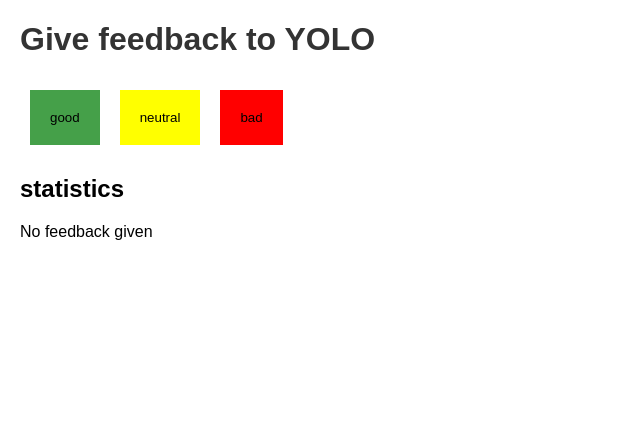
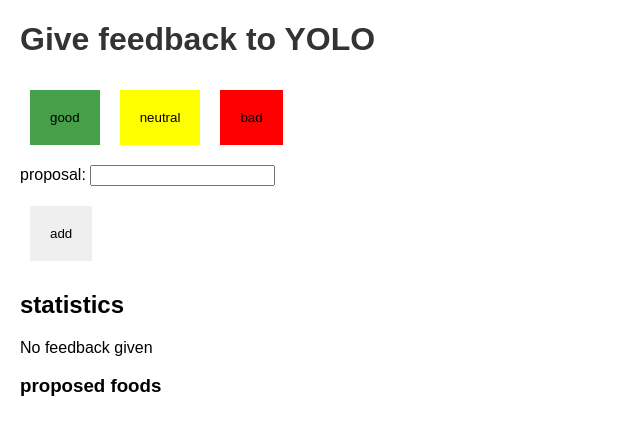
Before and after one commit to antti-kuru/Yolo, a React (Vite) app in the folder yolo/: page / in a window 1280 px wide. Shown: the top 434 px of the page, without its empty margins (0-640 px from the left). Built offline with nearby package versions, Linux system fonts and the light colour scheme.

Commit message:
Added ability to give proposals

```diff
--- a/yolo/src/App.jsx
+++ b/yolo/src/App.jsx
@@ -11,6 +11,9 @@
   const [all, setAll] = useState(0)
   const [values, setValue] = useState([])
 
+  const [proposals, setProposals] = useState([])
+
+  const [newProposal, setNewProposal] = useState('')
 
   const handleGoodClick = () => {
     const updatedGood = good + 1
@@ -32,6 +35,21 @@
     setValue(values.concat(-1))
   }
 
+
+
+  const addProposal = (event) => {
+    event.preventDefault()
+    const proposalObject = {
+        name: newProposal
+    }
+    setProposals(proposals.concat(proposalObject))
+  }
+
+  const handleProposalChange = (event) => {
+    console.log(event.target.value)
+    setNewProposal(event.target.value)
+  }
+
   return (
     <div>
       <h1>Give feedback to YOLO</h1>
@@ -39,9 +57,25 @@
       <Button handleClick={handleNeutralClick} text='neutral' className='neutral' />
       <Button handleClick={handleBadClick} text='bad' className='bad'/>
 
+      <form onSubmit={addProposal}>
+        <div>
+          proposal: <input value={newProposal} onChange={handleProposalChange} />
+        </div>
+        <div>
+          <button type="submit">add</button>
+        </div>
+      </form>
 
       <h2>statistics</h2>
       <Statistics good={good} neutral={neutral} bad={bad} all={all} values={values}  />
+
+      <h3>proposed foods</h3>
+      <div>
+          {proposals.map(proposal =>
+            <li key={proposal.name}>
+              {proposal.name}</li>
+            )}
+      </div>
     </div>
   )
 }
```
Also changed, not shown: 1 other file (tests, documents, lock files or other folders).
